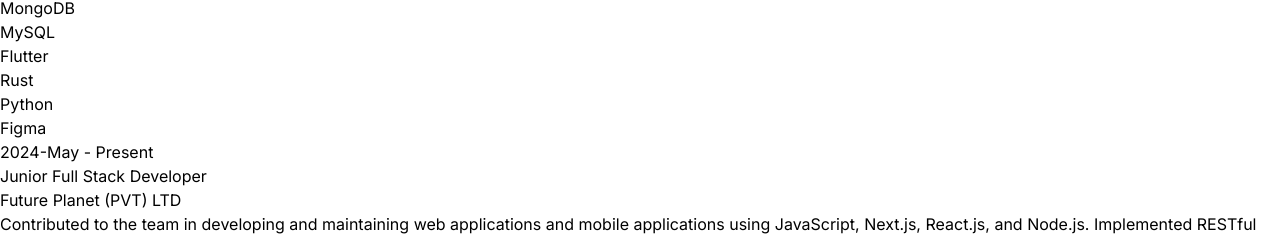
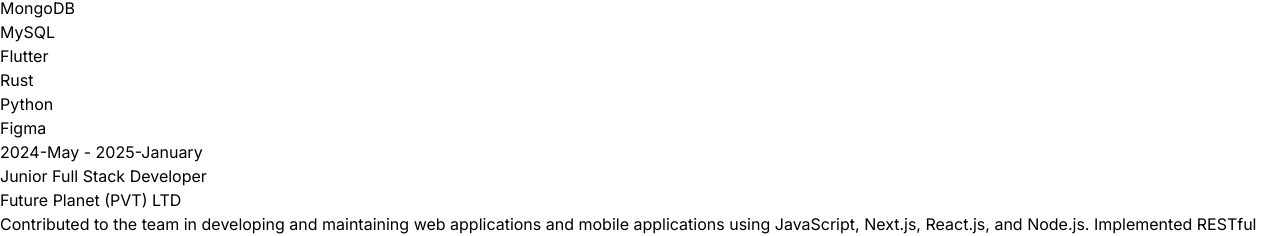
Before and after one commit to Chathuranga-Niroshana/MyPortfolio, a React (Vite) app: page / in a window 1280 px wide. Shown: the part 4292-4528 px from the top of the page. Built offline with nearby package versions, Linux system fonts and the light colour scheme; a web font is replaced by a local one.

Commit message:
Update index.js

```diff
--- a/src/assets/constants/index.js
+++ b/src/assets/constants/index.js
@@ -20,7 +20,7 @@
     technologies: ["Javascript", "React.js", "Node.js", "React native", "MongoDB", "MySQL", "Flutter", "Rust", "Python", "Figma"],
   },
   {
-    year: "2024-May - Present",
+    year: "2024-May - 2025-January",
     role: "Junior Full Stack Developer",
     company: "Future Planet (PVT) LTD",
     description: `Contributed to the team in developing and maintaining web applications and mobile applications using JavaScript, Next.js, React.js, and Node.js. Implemented RESTful APIs and integrated with MongoDB and MySQL databases. Assisted in the development, debugging, and deployment of various features, collaborating with teams to implement best practices in software development`,
```
